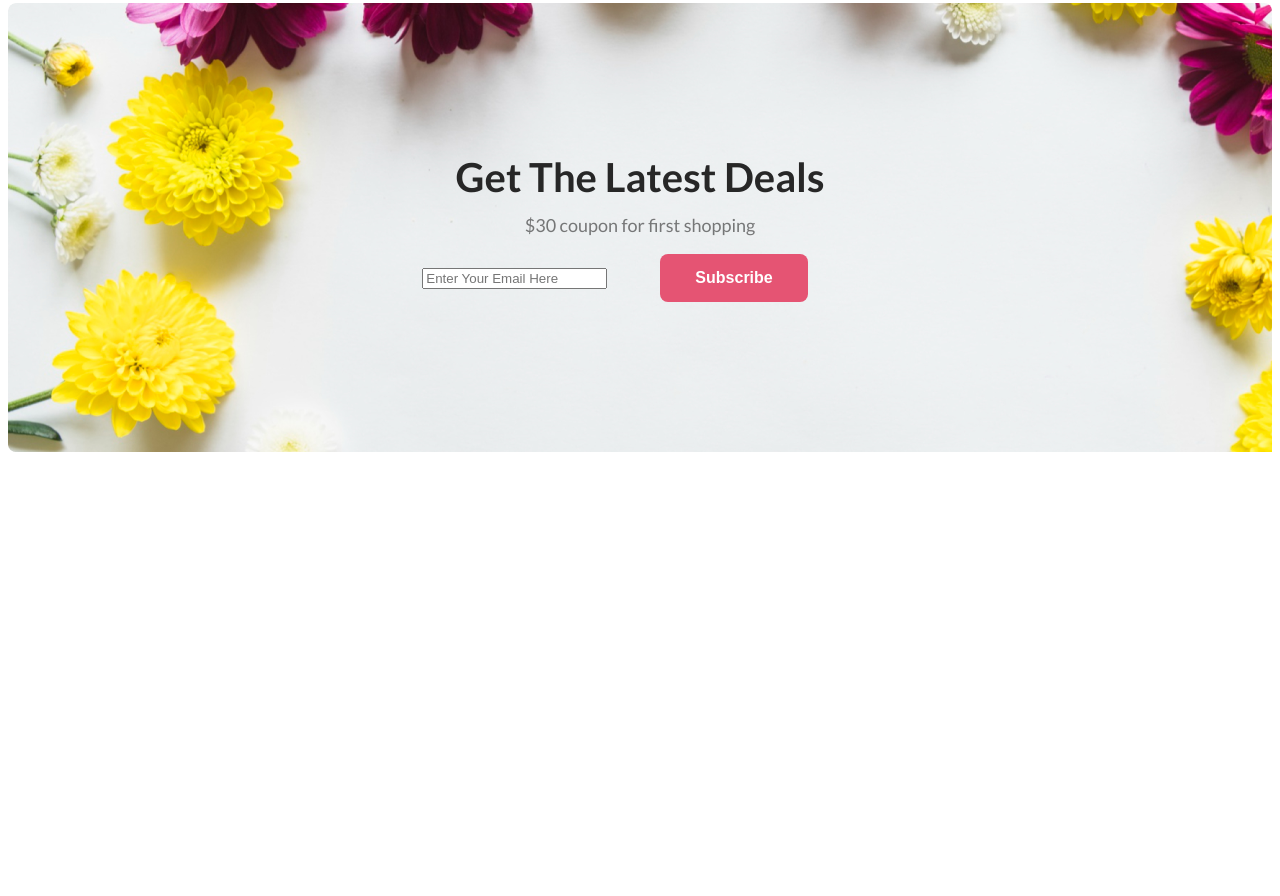
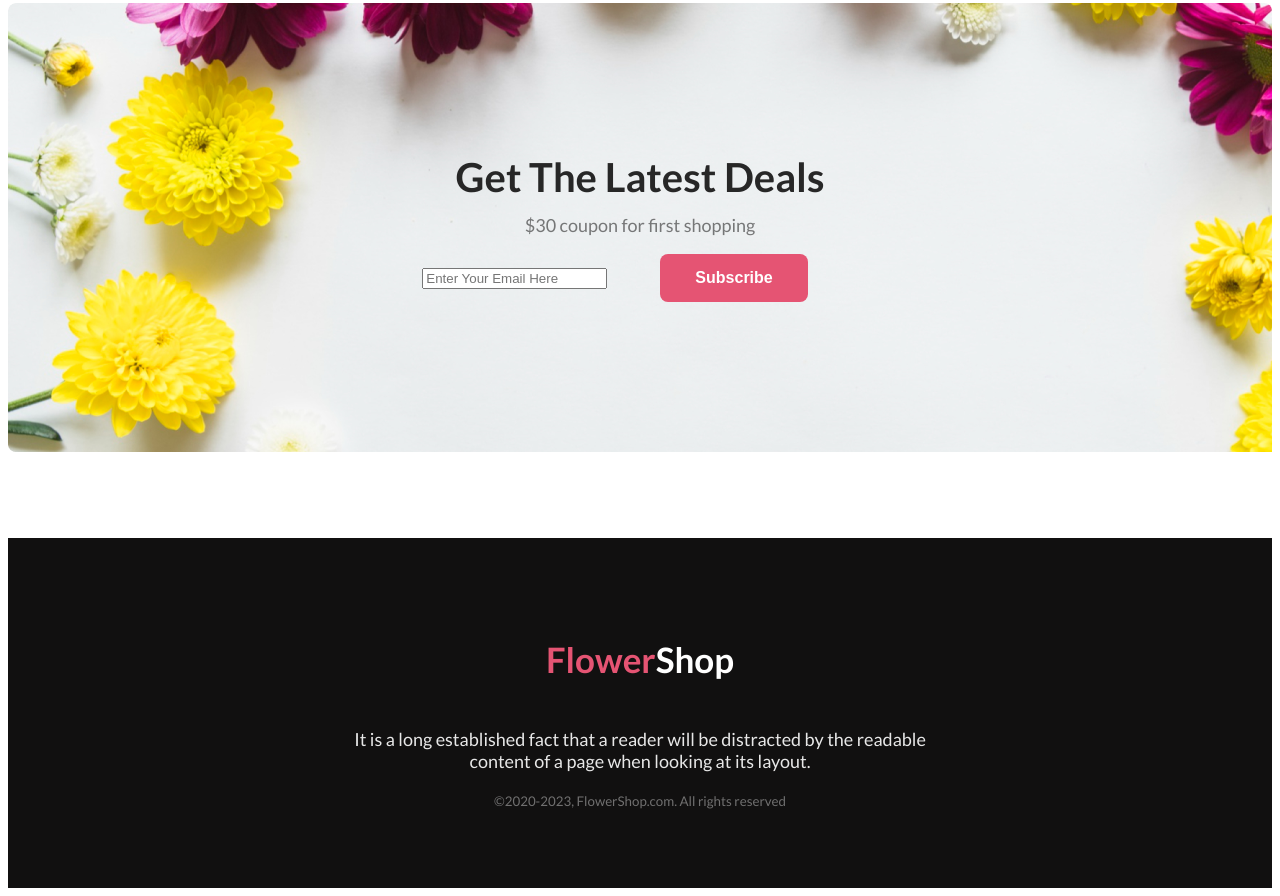
Before and after one commit to KHADIJAURMI/my-first-flower-website, a plain HTML site: page index.html in a window 1280 px wide. Shown: the part 2025-2921 px from the top of the page. Before the commit the page ends 2536 px from the top, so only its background shows below. Drawn offline with Linux system fonts and the light colour scheme.

Commit message:
footer done

```diff
--- a/index.html
+++ b/index.html
@@ -66,6 +66,12 @@
         </section>
     </main>
     <footer>
+        <div class="footer-col">
+            <h3 class="footer-title"><span style="color:#E55473">Flower</span>Shop</h3>
+            <p class="footer-description">It is a long established fact that a reader will be distracted by the readable<br> content of a page when looking at its layout.</p>
+            <p class="footer-last-item"><small>&copy;2020-2023, FlowerShop.com. All rights reserved</small></p>
+        </div>
+
     </footer>
 </body>
 
--- a/style/flower.css
+++ b/style/flower.css
@@ -144,5 +144,31 @@ body {
     border-radius: 8px;
     background: #FFF;
     justify-content: space-between;
+}
 
+/*---Footer Section--*/
+.footer-col {
+    text-align: center;
+    background-color: #111010;
+    height: 350px;
 }
+
+.footer-col .footer-title {
+    color: white;
+    padding: 100px 100px;
+    font-size: 35px;
+    font-weight: 800;
+    margin-bottom: -70px;
+}
+
+.footer-description {
+    color: rgba(255, 255, 255, 0.90);
+    font-size: 18px;
+    font-weight: 400;
+}
+
+.footer-last-item {
+    color: rgba(255, 255, 255, 0.40);
+    font-size: 16px;
+    font-weight: 400;
+}
```
Also changed, not shown: Flower Asset/feature_01.png (renamed from Flower Asset/pngwing 6.png), Flower Asset/feature_02.png (renamed from Flower Asset/pngwing 5.png), Flower Asset/feature_03.png (renamed from Flower Asset/pngwing 7.png).
